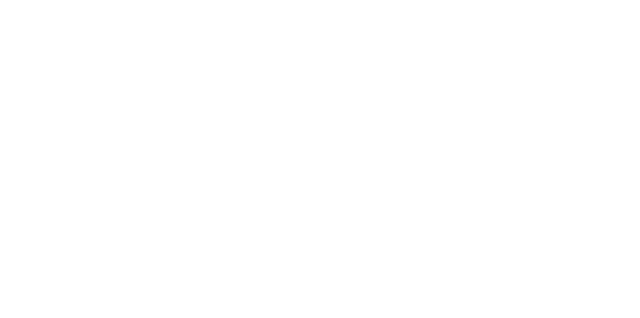
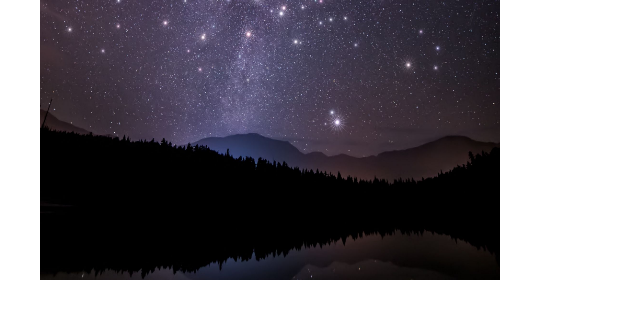
Before and after one commit to Andry-sheer/hw-9_3.0, a plain HTML site: page pages/draft.html in a window 1280 px wide. Shown: the whole page, without its empty margins (0-640 px from the left). Drawn offline with Linux system fonts and the light colour scheme.

Commit message:
add images & some class

```diff
--- a/pages/draft.html
+++ b/pages/draft.html
@@ -8,7 +8,13 @@
 
 <body>
    <main>
-
+    <section class="posts">
+        <div class="container posts-container">
+            <div class="posts-card">
+                <img src="/images/hw91.jpg" alt="mountains" width="460" height="280">
+            </div>
+        </div>
+    </section>
    </main>
 </body>
 
```
